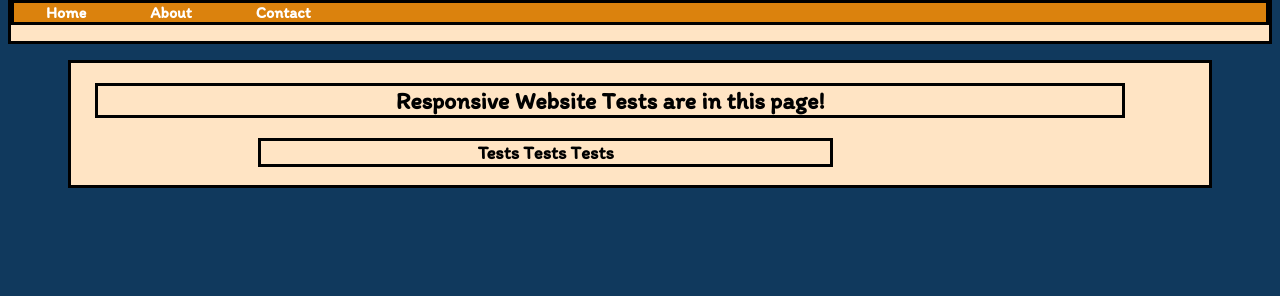
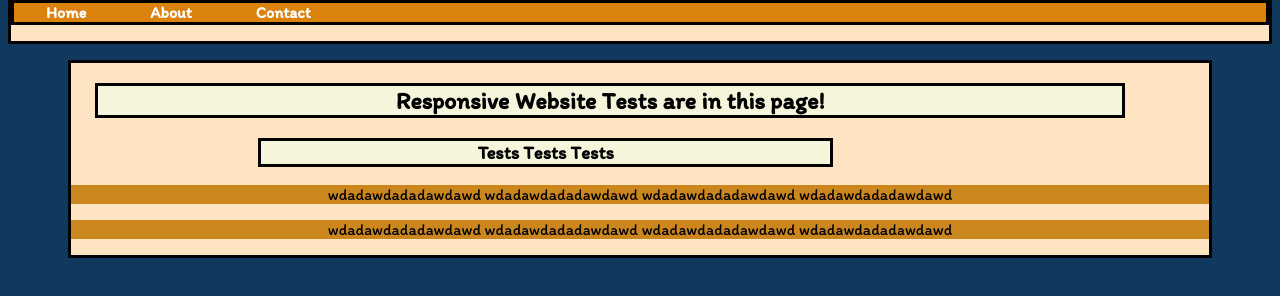
Before and after one commit to Roger-ODonnell/Test-Sites, a plain HTML site: page Responsiveness/responsive.html in a window 1280 px wide. Shown: the part 92-388 px from the top of the page. Drawn offline with Linux system fonts and the light colour scheme.

Commit message:
Updated html and css

```diff
--- a/Responsiveness/cssResponsive.css
+++ b/Responsiveness/cssResponsive.css
@@ -5,12 +5,9 @@
     font-family: 'Itim', sans-serif;
 }
 
-h2 {
+h2, h3 {
     border: solid black;
-}
-
-h3 {
-    border: solid black;
+    background-color: beige;
 }
 
 .main-content {
@@ -47,6 +44,11 @@ h3 {
     text-align: center;
 }
 
+.feature1, .feature2{
+    background-color: rgb(204, 134, 30);
+    text-align: center;
+}
+
 
 @media screen and (min-width:30em) {
     .navigation {
@@ -77,4 +79,10 @@ h3 {
         margin-left: 10em;
         text-align: left;
     }
+
+    .feature1 .feature2{
+       margin: 0 0 1em 0;
+       width: 50%;
+       text-align: center;
+    }
 }
--- a/Responsiveness/responsive.html
+++ b/Responsiveness/responsive.html
@@ -21,6 +21,20 @@
     <div class="main-content">
         <h2>Responsive Website Tests are in this page!</h2>
         <h3>Tests Tests Tests</h3>
+
+        <p class="feature1">
+             wdadawdadadawdawd
+             wdadawdadadawdawd
+             wdadawdadadawdawd
+             wdadawdadadawdawd
+        </p>
+
+        <p class="feature2">
+            wdadawdadadawdawd
+            wdadawdadadawdawd
+            wdadawdadadawdawd
+            wdadawdadadawdawd
+        </p>
     </div>
 </body>
 
```
